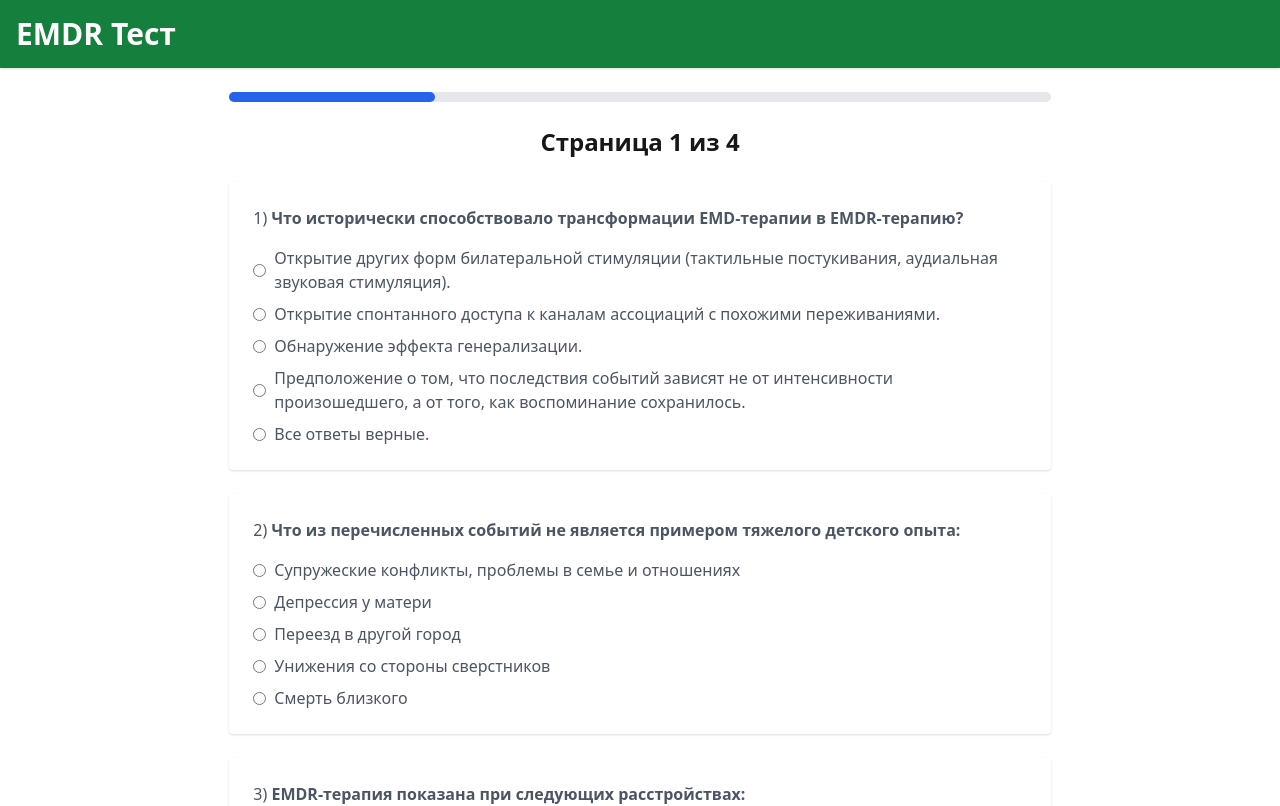
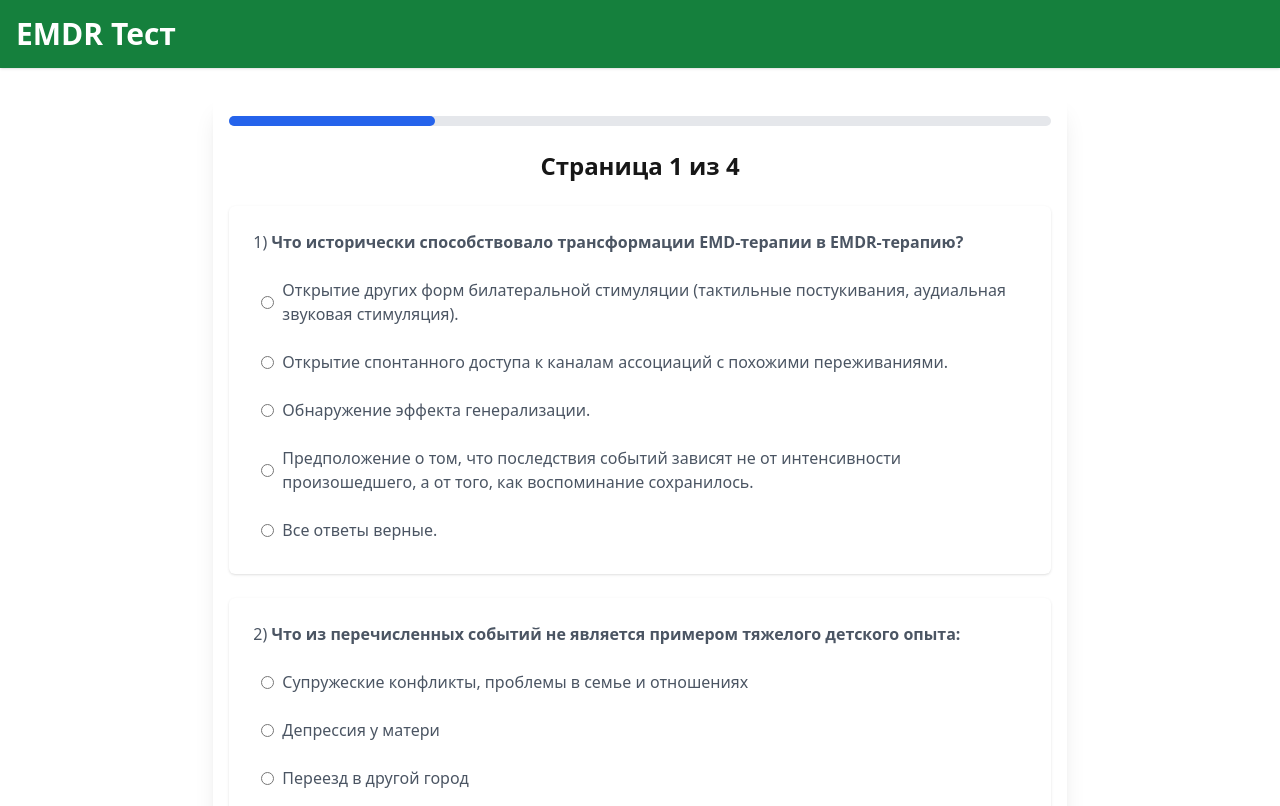
Before and after one commit to titovm/emdr-quiz, a Next.js app: page /quiz/1 in a window 1280 px wide. Shown: the top 806 px of the page. Built offline with nearby package versions, Linux system fonts and the light colour scheme.

Commit message:
some visual changes

```diff
--- a/components/layout.js
+++ b/components/layout.js
@@ -12,7 +12,7 @@ export default function Layout({ children }) {
         </header>
 
         {/* Main Content */}
-        <main className="flex-grow container mx-auto px-4 py-6 md:w-2/3">
+        <main className="flex-grow container mx-auto px-4 py-6 my-6 md:w-2/3 rounded-xl shadow-xl">
           {children}
         </main>
 
--- a/package.json
+++ b/package.json
@@ -18,5 +18,6 @@
   "devDependencies": {
     "postcss": "^8",
     "tailwindcss": "^3.4.1"
-  }
+  },
+  "packageManager": "yarn@1.22.19+sha512.ff4579ab459bb25aa7c0ff75b62acebe576f6084b36aa842971cf250a5d8c6cd3bc9420b22ce63c7f93a0857bc6ef29291db39c3e7a23aab5adfd5a4dd6c5d71"
 }
--- a/pages/quiz/[id].js
+++ b/pages/quiz/[id].js
@@ -85,7 +85,7 @@ export default function QuizPage() {
         {currentQuestions.map((q) => {
           const isMultipleChoice = q.correctAnswer.length > 1;
           return (
-            <div key={q.number} className="bg-white p-6 rounded shadow">
+            <div key={q.number} className="bg-white p-6 rounded-md shadow">
               <p className="font-medium text-gray-600 mb-4">
                 {q.number}) <strong>{q.question}</strong>
               </p>
@@ -97,9 +97,10 @@ export default function QuizPage() {
                     ? Array.isArray(answers[q.number]) &&
                       answers[q.number].includes(inputValue)
                     : answers[q.number] == inputValue;
+                const optionClass = isChecked ? 'bg-green-200' : '';
                 return (
-                    <div key={idx} className="flex items-center">
-                      <label className="flex items-center text-gray-600">
+                    <div key={idx} className={`flex items-center rounded-md ${optionClass}`}>
+                    <label className="flex p-2 items-center text-gray-600 w-full">
                         <input
                         type={isMultipleChoice ? 'checkbox' : 'radio'}
                         name={
@@ -126,7 +127,7 @@ export default function QuizPage() {
             onClick={handleNext}
             className="mt-6 bg-blue-600 text-white py-2 px-8 rounded hover:bg-blue-700 transition-colors"
           >
-            {page < totalPages ? 'Next Page' : 'Submit'}
+            {page < totalPages ? 'Следующая страница' : 'Отправить'}
           </button>
         </div>
       </motion.div>
```
Lines whose indentation alone changed are shown as unchanged.
